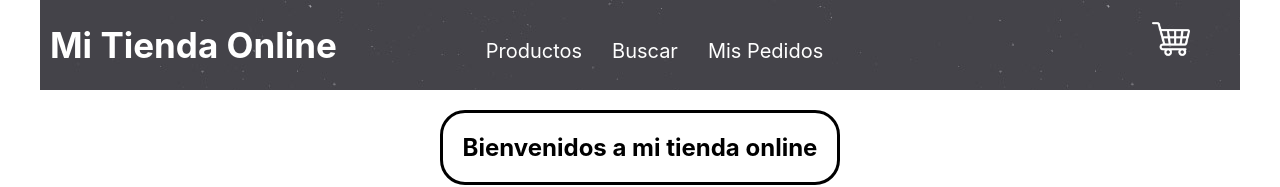
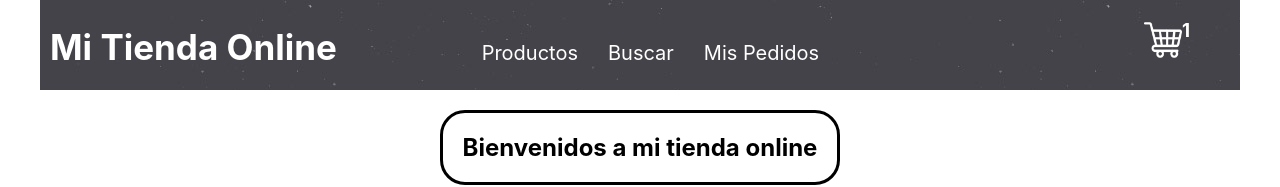
Before and after one commit to nicolagou/tienda-catering, a React (Create React App) app: page / in a window 1280 px wide. Shown: the top 187 px of the page. Built offline with nearby package versions, Linux system fonts and the light colour scheme.

Commit message:
agregado un numero hardcodeado fijo

```diff
--- a/src/components/CartWidget/CartWidget.css
+++ b/src/components/CartWidget/CartWidget.css
@@ -1,6 +1,13 @@
+.menu-navbar__logo{
+display: flex;
+justify-content: right;
+color: white;
+margin-right: 50px;
+}
+
 .menu-navbar__img{
     width: 38px;
     margin-top: 20px;
-    margin-right: 50px;
+    margin-right: 0px;
     filter: invert(100%);
 }
--- a/src/components/CartWidget/CartWidget.js
+++ b/src/components/CartWidget/CartWidget.js
@@ -6,6 +6,7 @@ const CartWidget = () => {
     return (
         <div className='menu-navbar__logo'>
             <img className='menu-navbar__img' src={logo} alt="cart widget"/>
+            <h3>1</h3>
     </div>
     )
 }
```
